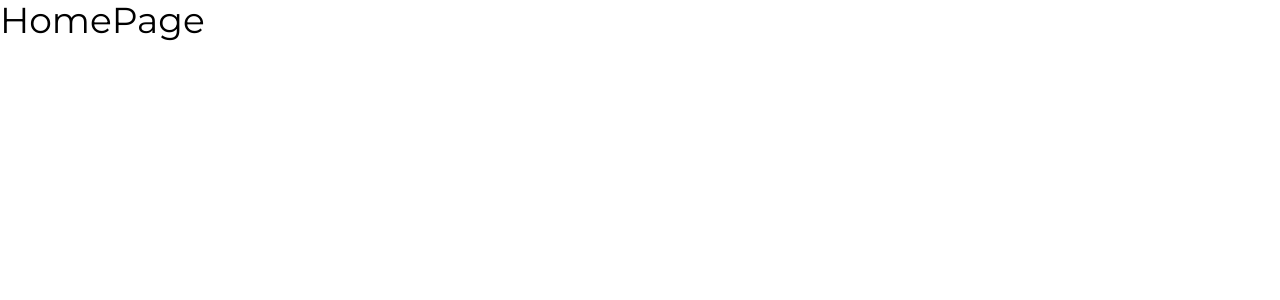
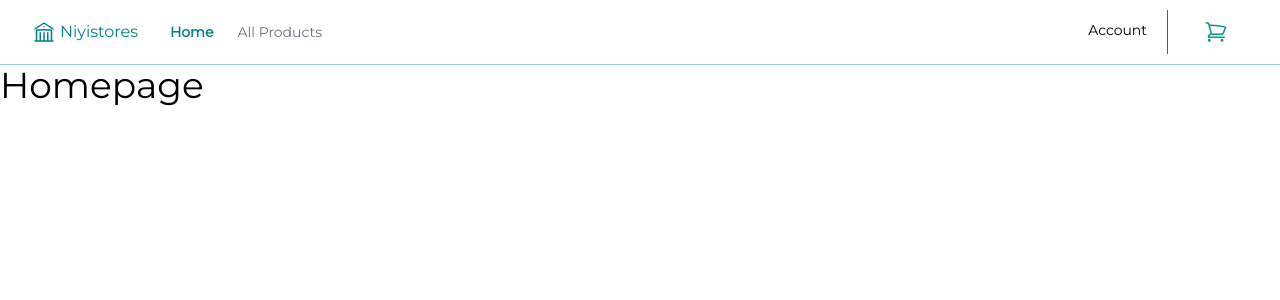
Before and after one commit to Elmoustafi-22/niyistores, a Next.js app: page / in a window 1280 px wide. Shown: the top 300 px of the page. Built offline with nearby package versions, Linux system fonts and the light colour scheme.

Commit message:
Created Header component

```diff
--- /dev/null
+++ b/components/Header.js
@@ -0,0 +1,113 @@
+import Link from "next/link";
+import { useRouter } from "next/router";
+
+
+export default function Header() {
+  const router = useRouter();
+
+  const { pathname } = router;
+
+  const active = "text-primary transition hover:text-secondary-500 font-bold";
+  const inactive = "text-gray-500 transition hover:text-gray-500/75";
+  return (
+    <>
+      <header className="bg-white border-b border-primary border-opacity-40">
+        <div className="mx-auto flex h-16 max-w-screen-2xl items-center gap-8 px-4 sm:px-6 lg:px-8">
+          <Link className="flex items-center gap-1 text-primary" href="/">
+            <span className="sr-only">Home</span>
+            <svg
+              xmlns="http://www.w3.org/2000/svg"
+              fill="none"
+              viewBox="0 0 24 24"
+              stroke-width="1.5"
+              stroke="currentColor"
+              className="w-6 h-8"
+            >
+              <path
+                stroke-linecap="round"
+                stroke-linejoin="round"
+                d="M12 21v-8.25M15.75 21v-8.25M8.25 21v-8.25M3 9l9-6 9 6m-1.5 12V10.332A48.36 48.36 0 0 0 12 9.75c-2.551 0-5.056.2-7.5.582V21M3 21h18M12 6.75h.008v.008H12V6.75Z"
+              />
+            </svg>
+            Niyistores
+          </Link>
+
+          <div className="flex flex-1 items-center justify-end md:justify-between">
+            <nav aria-label="Global" className="hidden md:block">
+              <ul className="flex items-center gap-6 text-sm">
+                <li>
+                  <Link
+                    className={pathname === "/" ? active : inactive}
+                    href="/"
+                  >
+                    {" "}
+                    Home{" "}
+                  </Link>
+                </li>
+
+                <li>
+                  <Link
+                    className={pathname === "/products" ? active : inactive}
+                    href="/products"
+                  >
+                    {" "}
+                    All Products{" "}
+                  </Link>
+                </li>
+              </ul>
+            </nav>
+
+            <div className="flex items-center gap-4">
+              <div className="sm:flex sm:gap-4">
+                <Link
+                  className="px-5 py-2.5 text-sm text-center font-medium transition border-r border-primary"
+                  href="#"
+                >
+                  Account
+                </Link>
+
+                <Link
+                  className="hidden px-5 py-2.5 rounded-md text-sm font-medium text-teal-600 transition hover:text-teal-600/75 sm:block"
+                  href="#"
+                >
+                  <svg
+                    xmlns="http://www.w3.org/2000/svg"
+                    fill="none"
+                    viewBox="0 0 24 24"
+                    stroke-width="1.5"
+                    stroke="currentColor"
+                    className="size-6"
+                  >
+                    <path
+                      stroke-linecap="round"
+                      stroke-linejoin="round"
+                      d="M2.25 3h1.386c.51 0 .955.343 1.087.835l.383 1.437M7.5 14.25a3 3 0 0 0-3 3h15.75m-12.75-3h11.218c1.121-2.3 2.1-4.684 2.924-7.138a60.114 60.114 0 0 0-16.536-1.84M7.5 14.25 5.106 5.272M6 20.25a.75.75 0 1 1-1.5 0 .75.75 0 0 1 1.5 0Zm12.75 0a.75.75 0 1 1-1.5 0 .75.75 0 0 1 1.5 0Z"
+                    />
+                  </svg>
+                </Link>
+              </div>
+
+              <button className="block rounded bg-gray-100 p-2.5 text-gray-600 transition hover:text-gray-600/75 md:hidden">
+                <span className="sr-only">Toggle menu</span>
+                <svg
+                  xmlns="http://www.w3.org/2000/svg"
+                  className="h-5 w-5"
+                  fill="none"
+                  viewBox="0 0 24 24"
+                  stroke="currentColor"
+                  strokeWidth="2"
+                >
+                  <path
+                    strokeLinecap="round"
+                    strokeLinejoin="round"
+                    d="M4 6h16M4 12h16M4 18h16"
+                  />
+                </svg>
+              </button>
+            </div>
+          </div>
+        </div>
+      </header>
+    </>
+  );
+}
--- a/pages/_app.js
+++ b/pages/_app.js
@@ -1,6 +1,7 @@
 import "@/styles/globals.css";
 import React from "react";
 import { Montserrat } from "next/font/google";
+import Header from "@/components/Header";
 
 const inter = Montserrat({ subsets: ["latin"], weight: "400" });
 
@@ -10,8 +11,9 @@ export default function App({
 }) {
   return (
     <main
-      className={`${inter.className} min-h-screen bg-background text-text`}
+      className={`${inter.className} min-h-screen max-w-screen-2xl mx-auto bg-background text-text`}
     >
+      <Header />
       <Component {...pageProps} />
     </main>
   );
--- a/pages/index.js
+++ b/pages/index.js
@@ -4,7 +4,7 @@ export default function Home() {
   return (
     <>
         <div className="text-4xl">
-          <p className="">HomePage</p>
+          <p>Homepage</p>
         </div>
     </>
   );
```
